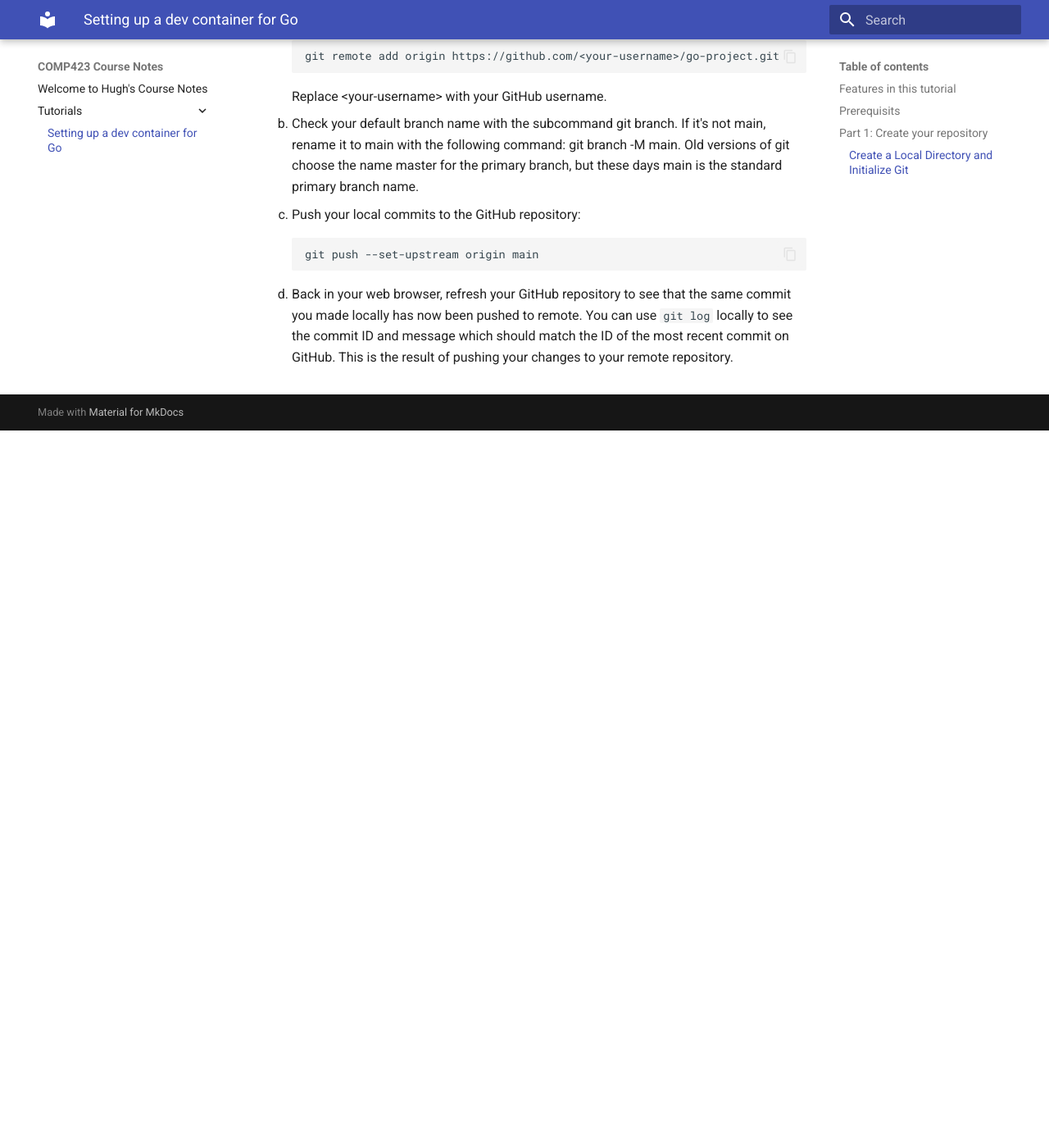
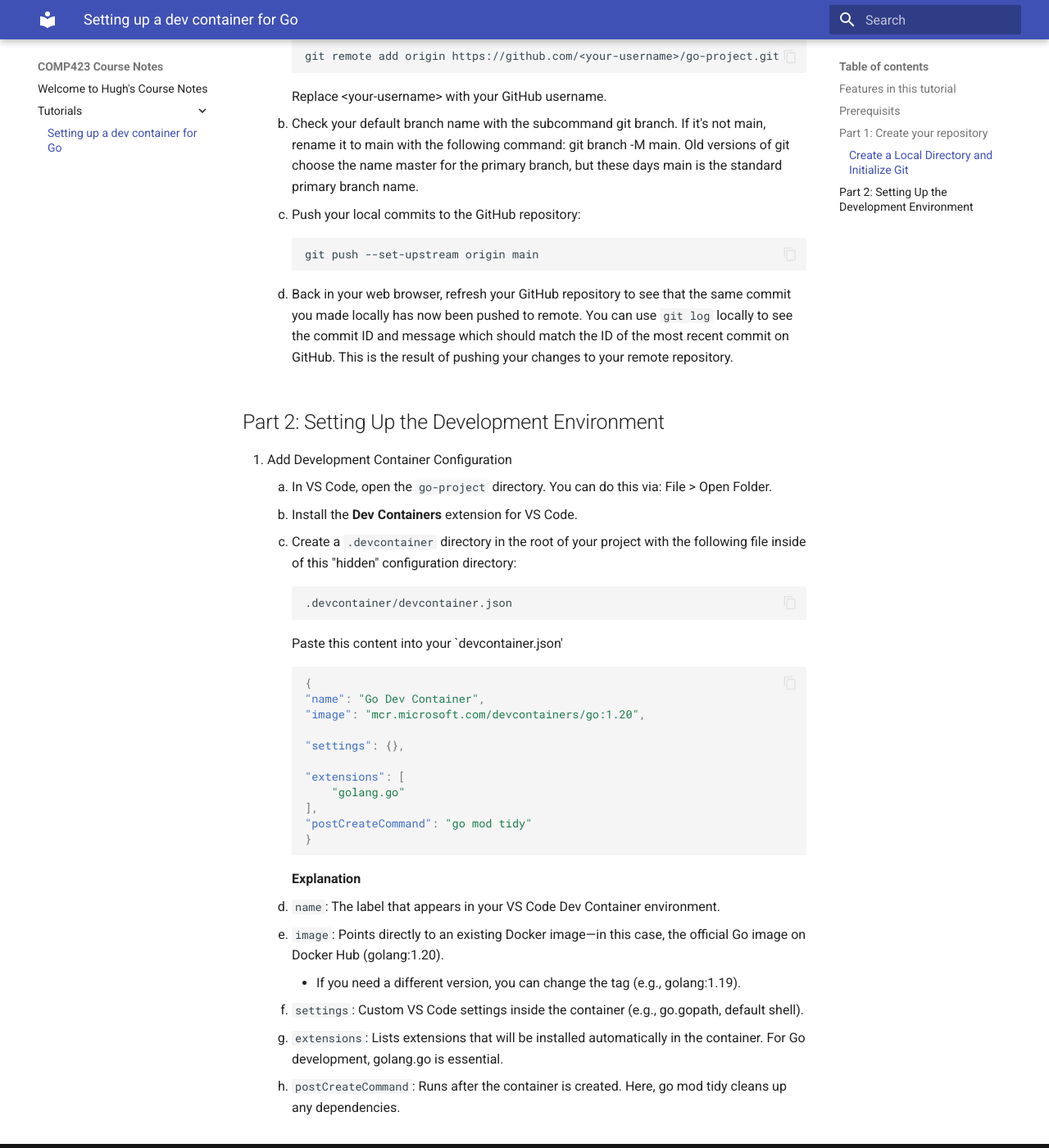
Before and after one commit to hughtoomey/comp423-course-notes, an MkDocs documentation site: the page built from docs/tutorials/go-setup.md, in a window 1280 px wide and 1400 px high, scrolled down 1838 px. Shown: the whole window at 82% size. Built offline with MkDocs 1.6.1 and Material for MkDocs 9.7.7, drawn with Linux system fonts in a browser that asks for light colours; before the commit the page ends 2363 px from its top, so only the background shows below that.

Commit message:
up to devcontainer.json

````diff
--- a/docs/tutorials/go-setup.md
+++ b/docs/tutorials/go-setup.md
@@ -60,3 +60,32 @@ Admonitions will be used to provide extra context for any steps within this tuto
     git push --set-upstream origin main
     ```
     4. Back in your web browser, refresh your GitHub repository to see that the same commit you made locally has now been pushed to remote. You can use `git log` locally to see the commit ID and message which should match the ID of the most recent commit on GitHub. This is the result of pushing your changes to your remote repository.
+## Part 2: Setting Up the Development Environment
+1. Add Development Container Configuration
+    1. In VS Code, open the `go-project` directory. You can do this via: File > Open Folder.
+    2. Install the <b>Dev Containers</b> extension for VS Code.
+    3. Create a `.devcontainer` directory in the root of your project with the following file inside of this "hidden" configuration directory:
+    ```
+    .devcontainer/devcontainer.json
+    ```
+    Paste this content into your `devcontainer.json'
+    ```json
+    {
+    "name": "Go Dev Container",
+    "image": "mcr.microsoft.com/devcontainers/go:1.20",
+
+    "settings": {},
+
+    "extensions": [
+        "golang.go"
+    ],
+    "postCreateCommand": "go mod tidy"
+    }
+    ```
+    <b>Explanation</b>
+    - `name`: The label that appears in your VS Code Dev Container environment.
+    - `image`: Points directly to an existing Docker image—in this case, the official Go image on Docker Hub (golang:1.20).
+        - If you need a different version, you can change the tag (e.g., golang:1.19).
+    - `settings`: Custom VS Code settings inside the container (e.g., go.gopath, default shell).
+    - `extensions`: Lists extensions that will be installed automatically in the container. For Go development, golang.go is essential.
+    - `postCreateCommand`: Runs after the container is created. Here, go mod tidy cleans up any dependencies.
````
